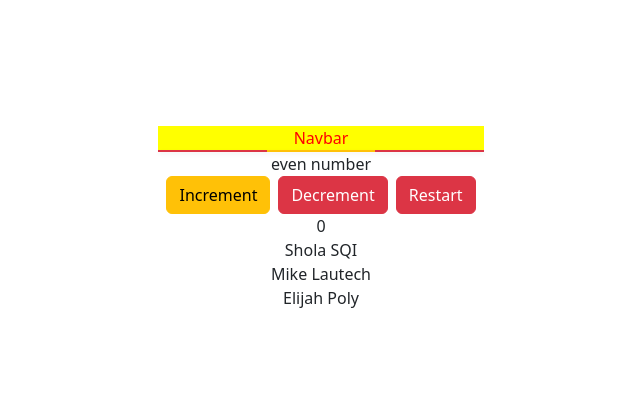
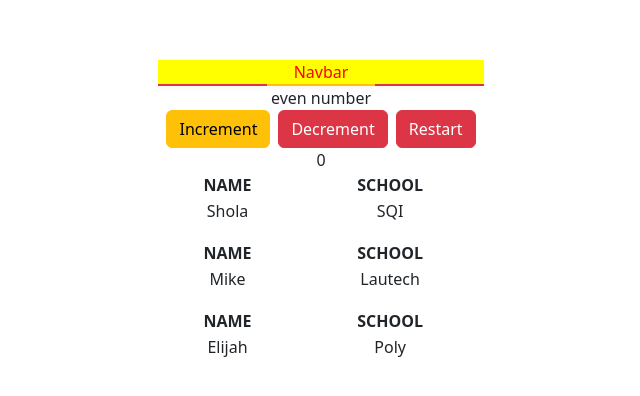
Before and after one commit to Josh-bo/Me-React-Favour., a React (Vite) app: page / in a window 1280 px wide. Shown: the part 182-578 px from the top of the page, without its empty margins (319-959 px from the left). Built offline with nearby package versions, Linux system fonts and the light colour scheme.

Commit message:
Favour need it in my repo2

```diff
--- a/src/components/Second.jsx
+++ b/src/components/Second.jsx
@@ -40,7 +40,17 @@ const Second = () => {
         {
           allStudents.map((item)=>(
             <>
-            <div>{item.name} {item.school}</div>
+            <table className='table'>
+              <tr>
+                <th>NAME</th>
+                <th>SCHOOL</th>
+              </tr>
+              <tr>
+                <td>{item.name}</td>
+                <td>{item.school}</td>
+              </tr>
+            </table>
+            {/* <div>{item.name} {item.school}</div> */}
             </>
           ))
         }
```
